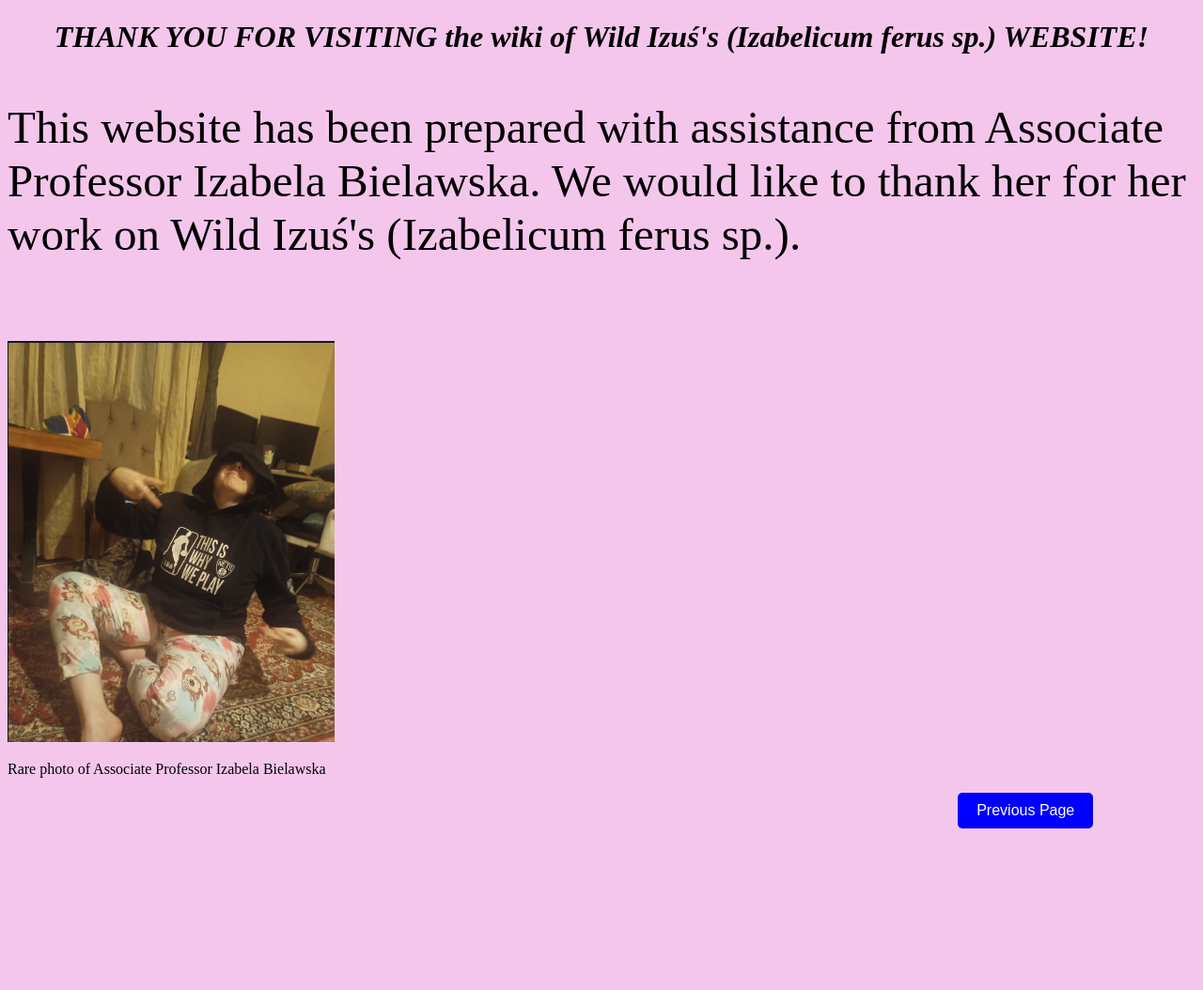
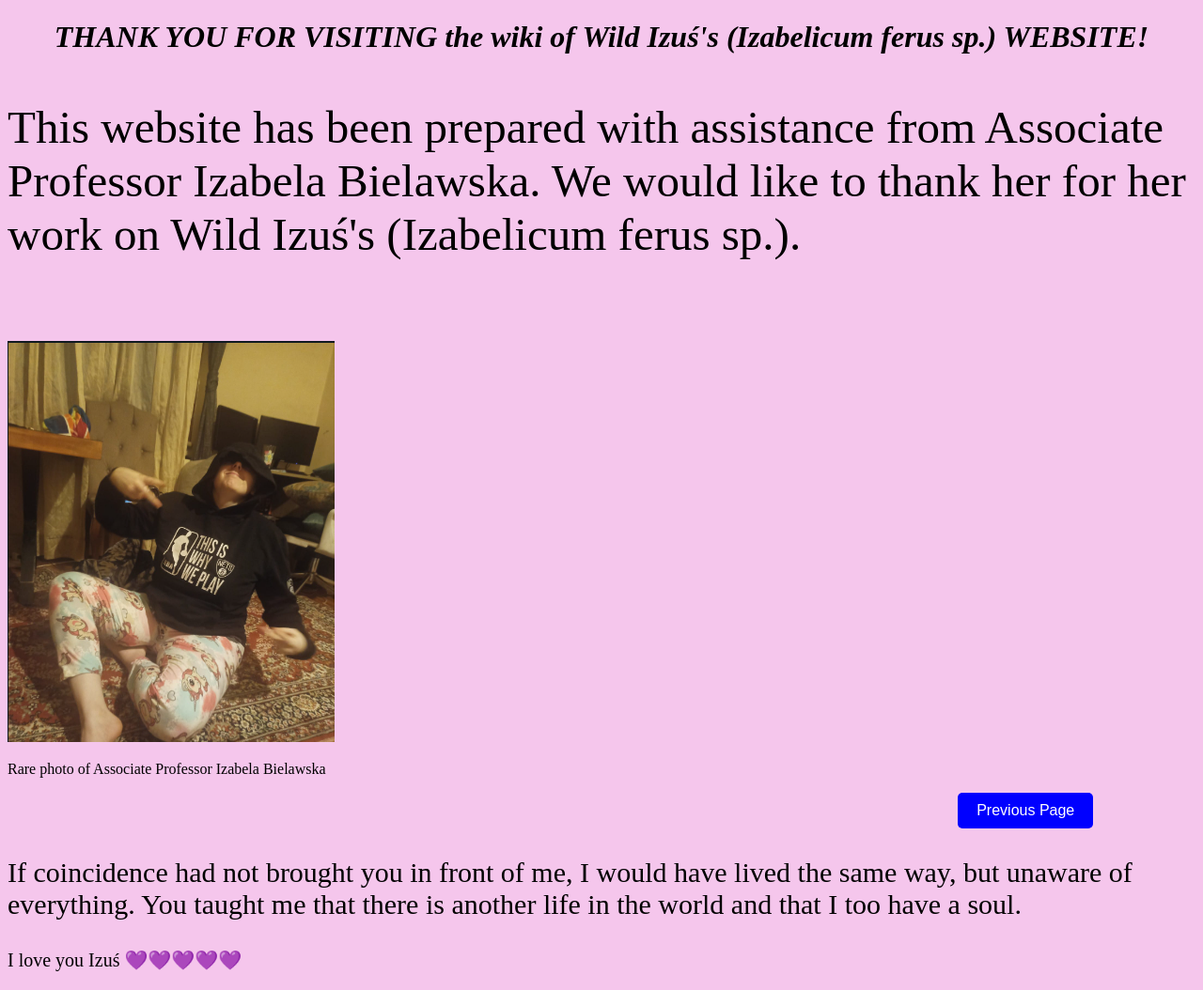
Before and after one commit to querulousd/Monkes, a plain HTML site: page monke3.html in a window 1280 px wide. Shown: the whole page at 94% size. Before the commit the page ends 890 px from the top, so only its background shows below. Drawn offline with Linux system fonts and the light colour scheme.

Commit message:
Add files via upload

```diff
--- a/monke3.html
+++ b/monke3.html
@@ -16,6 +16,10 @@
      <img src="images/Screenshot_9.png" alt="">
      <p>Rare photo of Associate Professor Izabela Bielawska</p>
      <a href="index.html" class="goback2"><button>Previous Page</button> </a>
+     <p style="font-size: 30px;">
+        If coincidence had not brought you in front of me, I would have lived the same way, but unaware of everything. You taught me that there is another life in the world and that I too have a soul.
+     </p>
+     <p style="font-size: 20px;">I love you Izuś 💜💜💜💜💜 </p>
 
 </body>
 </html>
```
